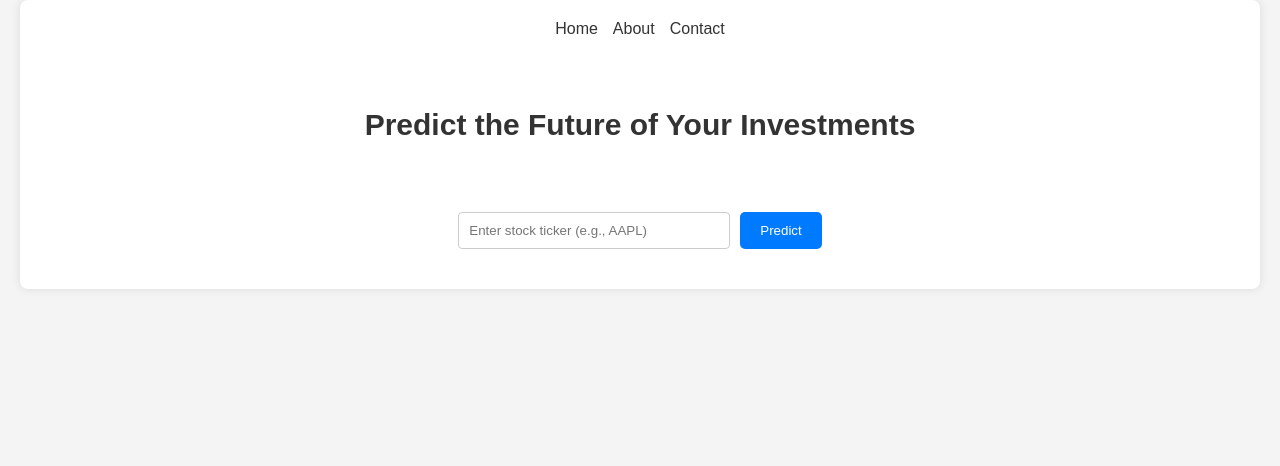
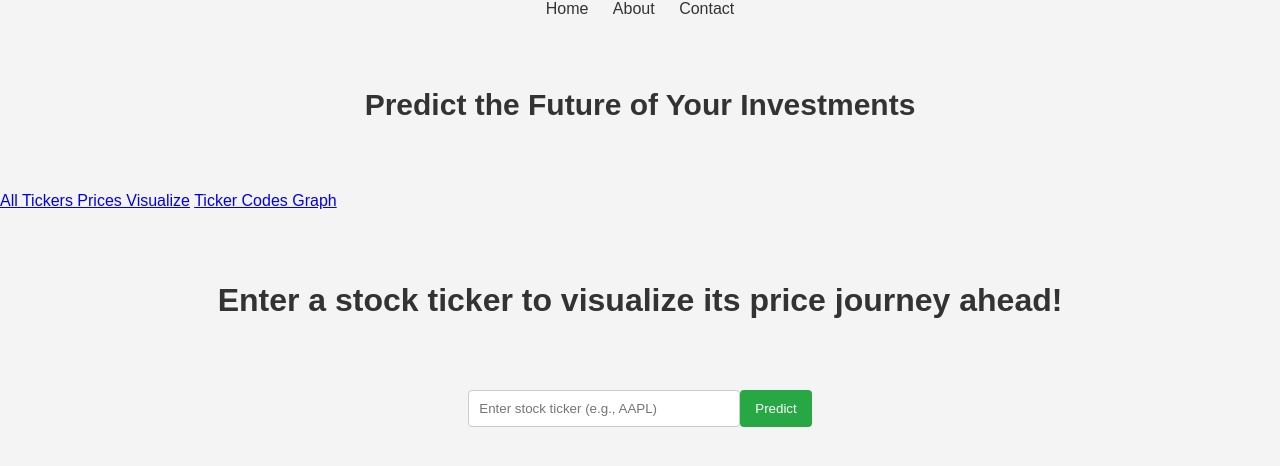
Before and after one commit to bhargavsarvepalli0210/Stock_Price_Prediction, a Flask app: page /index in a window 1280 px wide. Shown: the top 466 px of the page. Run offline with Flask 3, Linux system fonts and the light colour scheme; some libraries are stand-ins or nearby versions.

Commit message:
Update index.html

```diff
--- a/templates/index.html
+++ b/templates/index.html
@@ -1,131 +1,41 @@
 <!DOCTYPE html>
 <html lang="en">
+
 <head>
     <meta charset="UTF-8">
     <meta name="viewport" content="width=device-width, initial-scale=1.0">
     <title>Stock Price Prediction</title>
     <link rel="stylesheet" href="{{ url_for('static', filename='style.css') }}">
     <script src="https://cdn.plot.ly/plotly-latest.min.js"></script> <!-- Plotly JS -->
+    <script src="{{url_for('static', filename='index.js')}}"></script>
+
+</head>
 <style>
-        /* General Styles */
-        body {
-            font-family: Arial, sans-serif;
-            margin: 0;
-            padding: 0;
-        }
-
-        .container {
-            max-width: 1200px;
-            margin: 0 auto;
-            padding: 20px;
-        }
-
-        header {
-            text-align: center;
-            margin-bottom: 20px;
-        }
-
     .logo {
         font-size: 30px;
         font-weight: bold;
-            margin-bottom: 10px;
     }
 
     nav ul {
         list-style: none;
         margin: 0;
         padding: 0;
-            display: flex;
-            justify-content: center;
-            gap: 15px;
+        text-align: center;
+    }
+
+    nav li {
+        display: inline-block;
+        margin: 0 10px;
     }
 
     nav a {
         text-decoration: none;
         color: #333;
-            font-size: 16px;
-            transition: color 0.3s;
-        }
-
-        nav a:hover {
-            color: #007BFF;
-        }
-
-        form {
-            text-align: center;
-            margin: 20px 0;
-        }
-
-        form input {
-            padding: 10px;
-            width: 80%;
-            max-width: 300px;
-            margin-right: 10px;
-            border: 1px solid #ccc;
-            border-radius: 5px;
-        }
-
-        form button {
-            padding: 10px 20px;
-            background-color: #007BFF;
-            color: #fff;
-            border: none;
-            border-radius: 5px;
-            cursor: pointer;
-            transition: background-color 0.3s;
-        }
-
-        form button:hover {
-            background-color: #0056b3;
-        }
-
-        .article {
-            margin: 10px 0;
-        }
-
-        .article h4 a {
-            color: #007BFF;
-            text-decoration: none;
-        }
-
-        .article h4 a:hover {
-            text-decoration: underline;
-        }
-
-        /* Responsive Design */
-        @media (max-width: 768px) {
-            nav ul {
-                flex-direction: column;
-                gap: 10px;
-            }
-
-            form input {
-                width: 90%;
-            }
-
-            .logo {
-                font-size: 24px;
-            }
-        }
-
-        @media (max-width: 480px) {
-            .logo {
-                font-size: 20px;
-            }
-
-            form input {
-                width: 100%;
-            }
-
-            form button {
-                width: 100%;
-                margin-top: 10px;
-            }
     }
 </style>
-</head>
+
 <body>
-    <div class="container">
+    <div class="container-own">
         <header>
             <nav>
                 <ul>
@@ -135,12 +45,18 @@
                 </ul>
             </nav>
             <h1 class="logo">Predict the Future of Your Investments</h1>
+            <div class="choose-button">
+                <a class="slide-button" href="{{ url_for('select_form') }}">All Tickers Prices Visualize</a>
+                <a class="slide-button active" href="{{ url_for('Get_Started') }}">Ticker Codes Graph</a>
+            </div>
         </header>
-
+    </div>
+    <h1>Enter a stock ticker to visualize its price journey ahead!</h1>
     <form method="POST" action="/">
         <input type="text" name="ticker" placeholder="Enter stock ticker (e.g., AAPL)" required>
         <button type="submit">Predict</button>
     </form>
+
 
     {% if ticker %}
     <h2>Results for {{ ticker }}</h2>
@@ -160,4 +76,5 @@
     {% endif %}
     </div>
 </body>
+
 </html>
```
Lines whose indentation alone changed are shown as unchanged.
